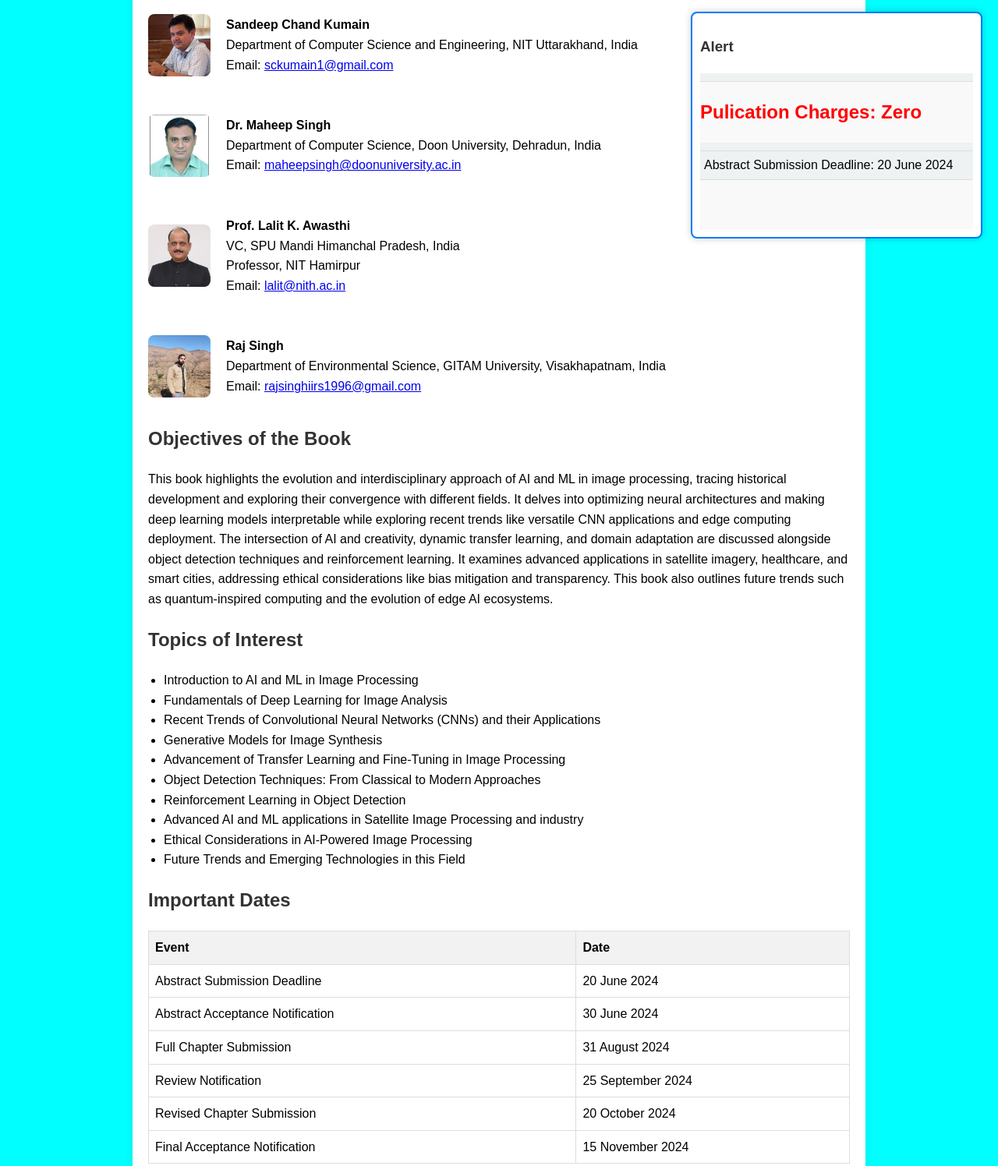
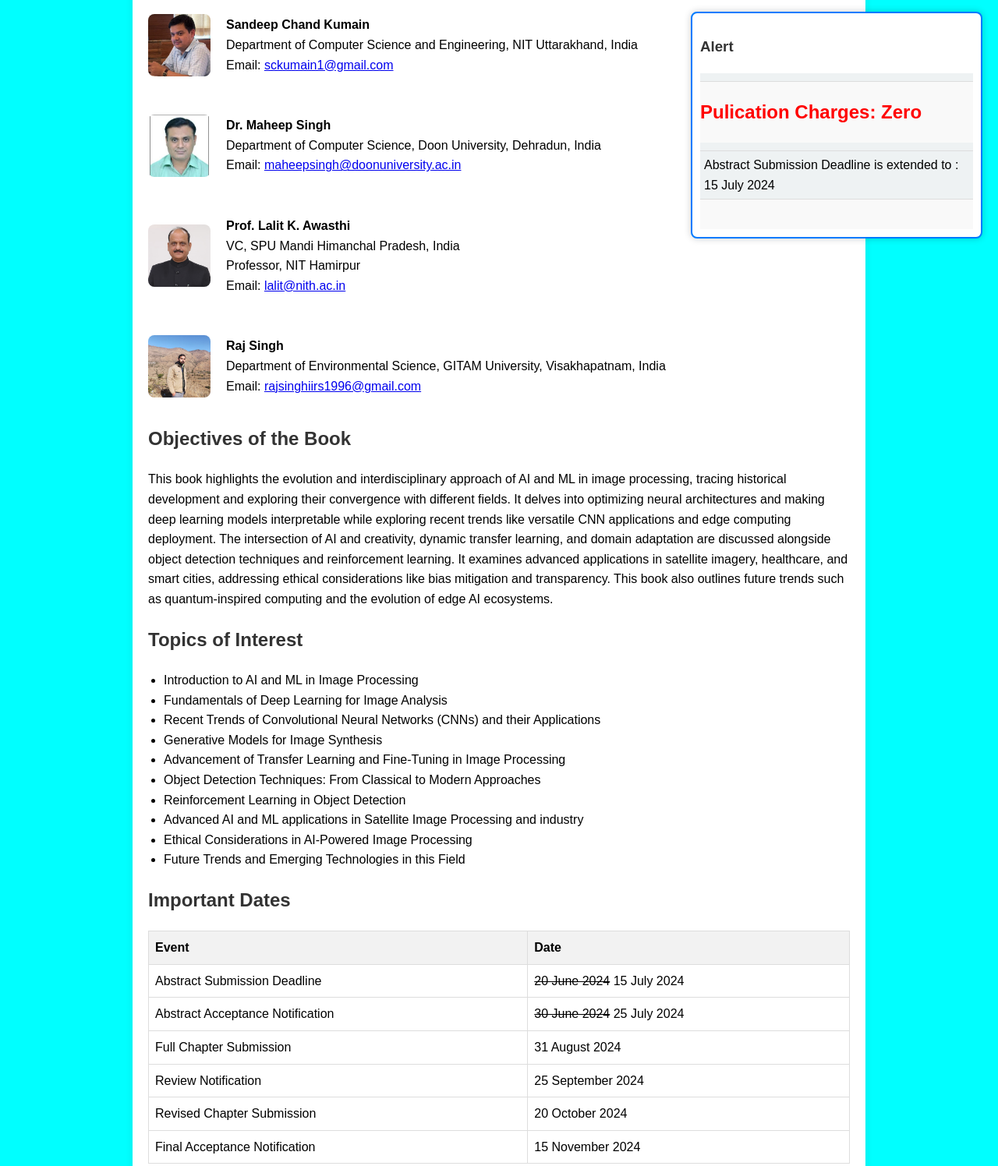
Before and after one commit to sckumain1/chaptercall.github.io, a plain HTML site: page index.html in a window 1280 px wide. Shown: the part 474-1970 px from the top of the page at 78% size. Drawn offline with Linux system fonts and the light colour scheme.

Commit message:
Add files via upload

```diff
--- a/index.html
+++ b/index.html
@@ -224,11 +224,11 @@
             <tbody>
                 <tr>
                     <td>Abstract Submission Deadline</td>
-                    <td>20 June 2024</td>
+                    <td><del>20 June 2024</del> 15 July 2024</td>
                 </tr>
                 <tr>
                     <td>Abstract Acceptance Notification</td>
-                    <td>30 June 2024</td>
+                    <td><del>30 June 2024</del> 25 July 2024</td>
                 </tr>
                 <tr>
                     <td>Full Chapter Submission</td>
@@ -270,7 +270,7 @@
     <div class="marquee">
         <div>
 		    <p><h2 class="blink">Pulication Charges: Zero</h2></p>
-            <p>Abstract Submission Deadline: 20 June 2024</p>
+            <p>Abstract Submission Deadline is extended to : 15 July 2024</p>
         </div>
     </div>
 </div>
```
